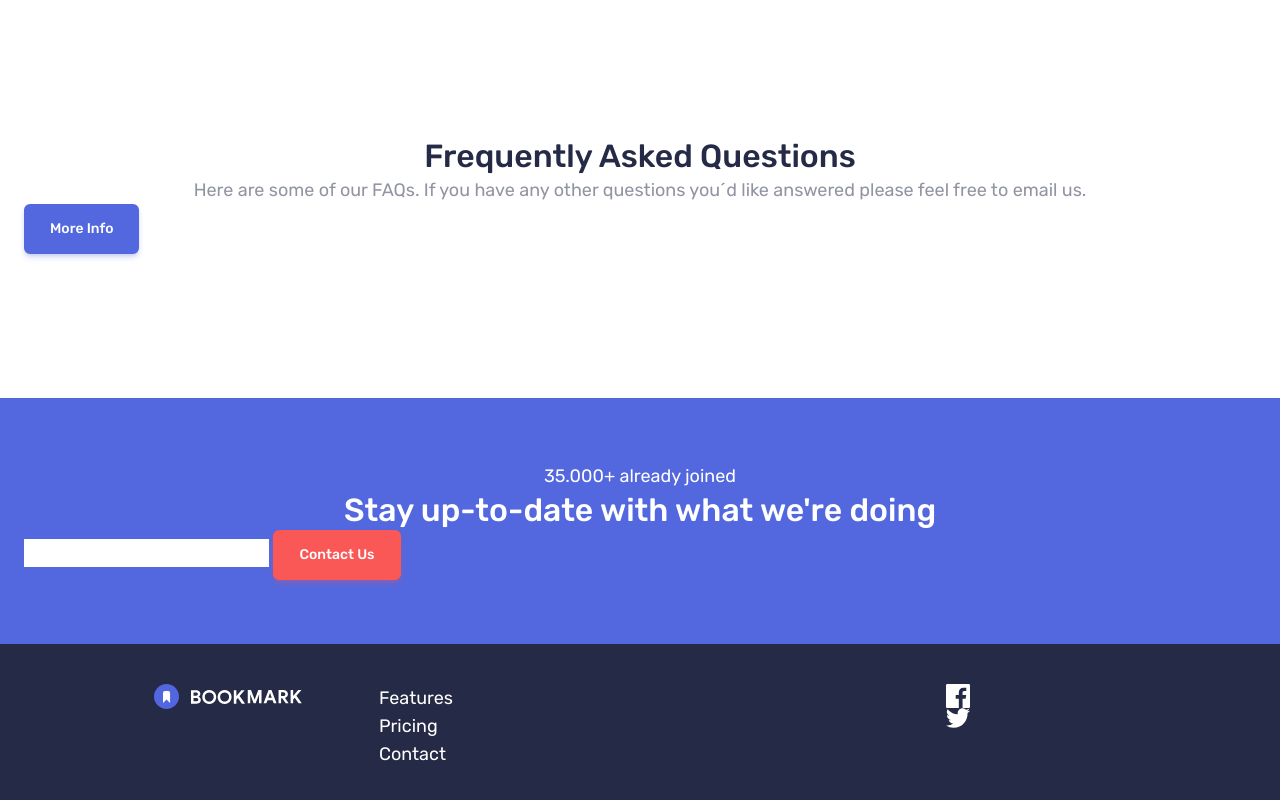
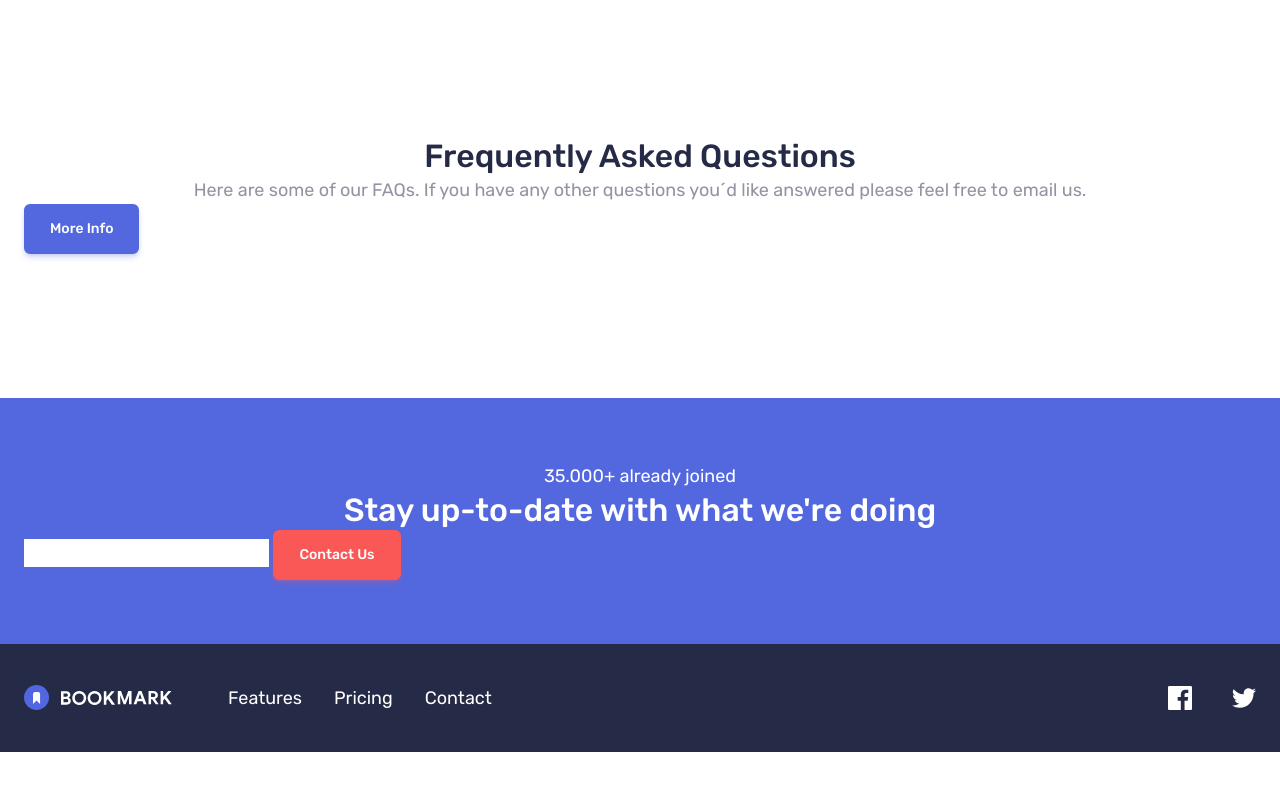
Before and after one commit to abizmo/bookmark-landing-page, an Astro site: page / in a window 1280 px wide. Shown: the part 2882-3682 px from the top of the page. After the commit the page ends 3634 px from the top, so only its background shows below. Built offline with nearby package versions, Linux system fonts and the light colour scheme; Astro itself is replaced by a stand-in of ours.

Commit message:
add footer layout for large devices

```diff
--- a/src/components/footer.astro
+++ b/src/components/footer.astro
@@ -6,18 +6,20 @@ import LogoBookmark from '../assets/logo-bookmark.astro'
 
 <footer class='py-10 primary-footer bg-neutral-900 text-neutral-100'>
   <div class='container'>
-    <div class='even-columns justify-items-center gap-10'>
-      <div class='even-columns justify-items-center gap-10'>
+    <div
+      class='grid justify-items-center gap-10 md:flex md:items-center md:justify-between'
+    >
+      <div class='grid gap-10 md:flex md:gap-14 md:items-center'>
         <a href='/'><LogoBookmark /></a>
-        <nav class='secondary-navigation'>
-          <ul role='list' class='nav-list'>
+        <nav class='footer-navigation'>
+          <ul role='list' class='grid md:flex'>
             <li><a href='#'>Features</a></li>
             <li><a href='#'>Pricing</a></li>
             <li><a href='#'>Contact</a></li>
           </ul>
         </nav>
       </div>
-      <nav class='secondary-navigation'>
+      <nav class='social-navigation'>
         <ul role='list' class='nav-list'>
           <li><a href='#'><IconFacebook /></a></li>
           <li><a href='#'><IconTwitter /></a></li>
@@ -26,3 +28,20 @@ import LogoBookmark from '../assets/logo-bookmark.astro'
     </div>
   </div>
 </footer>
+
+<style>
+  .footer-navigation ul {
+    gap: 2rem;
+    text-align: center;
+  }
+
+  .social-navigation ul {
+    display: flex;
+    gap: 2.5rem;
+    align-items: center;
+  }
+
+  a:hover {
+    color: hsl(var(--clr-accent-400));
+  }
+</style>
```
